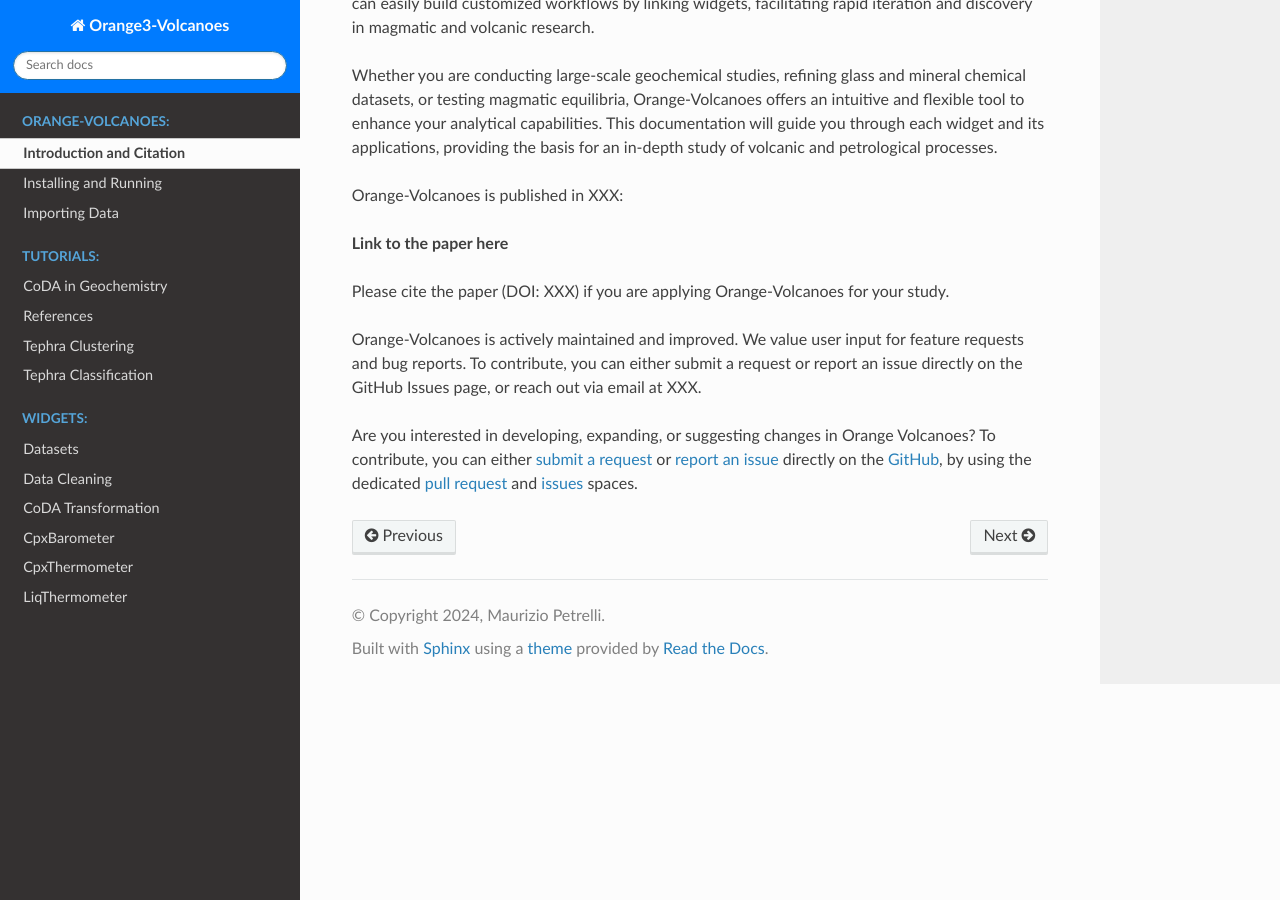
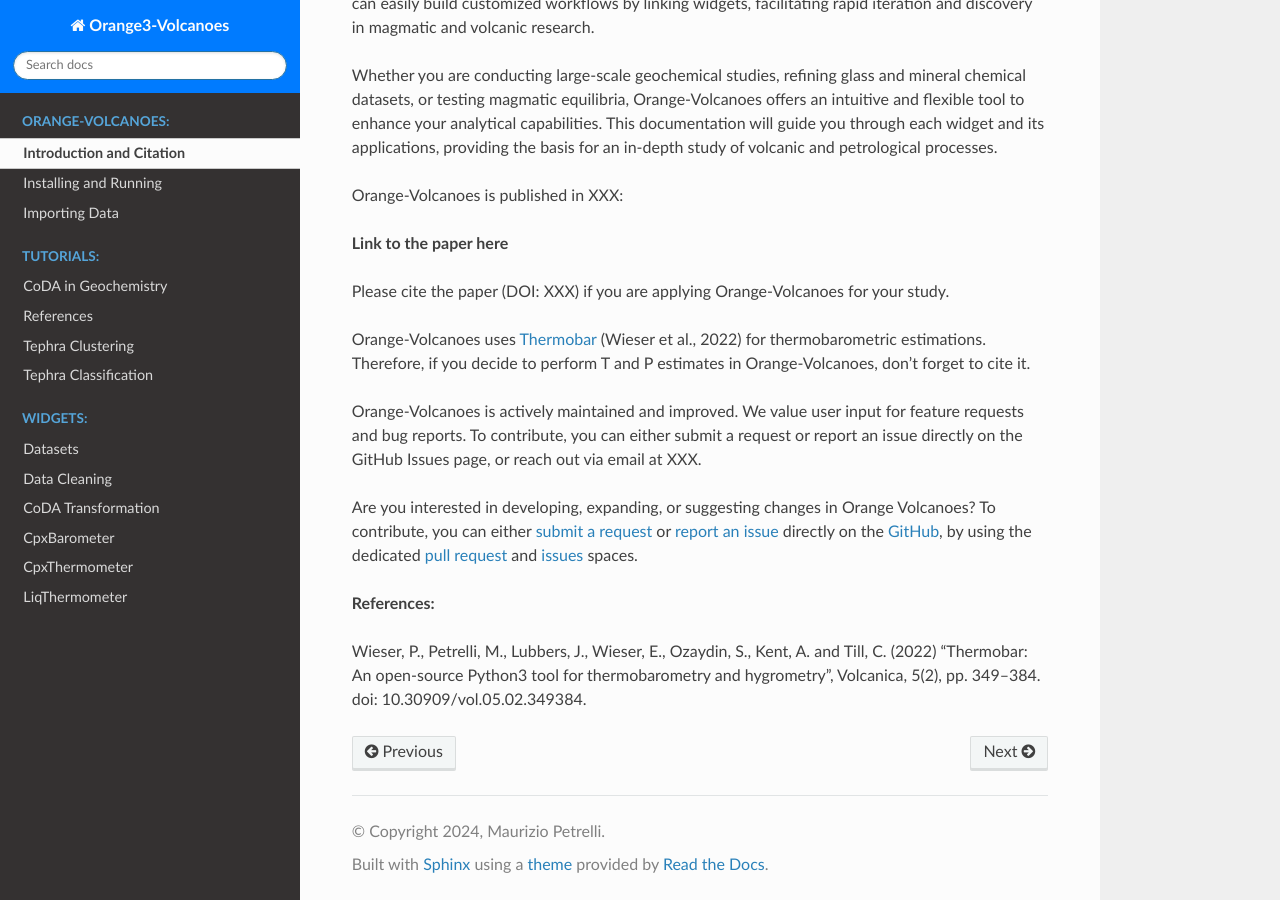
Before and after one commit to AIVolcanoLab/orange3-volcanoes, a Sphinx documentation site: the page built from docs/source/introduction.rst, in a window 1280 px wide and 900 px high, scrolled down 1347 px. Built offline with Sphinx 7.4.7 and the Read the Docs theme 3.1.0, drawn with Linux system fonts in a browser that asks for light colours.

Commit message:
docs updates

```diff
--- a/docs/source/introduction.rst
+++ b/docs/source/introduction.rst
@@ -47,6 +47,11 @@ Orange-Volcanoes is published in XXX:
 
 Please cite the paper (DOI: XXX) if you are applying Orange-Volcanoes for your study.
 
+Orange-Volcanoes uses `Thermobar <https://www.jvolcanica.org/ojs/index.php/volcanica/article/view/161>`_
+(Wieser et al., 2022) for thermobarometric estimations. Therefore, if you decide to perform T and P estimates in Orange-Volcanoes, don't forget to cite it.
+
+
+
 Orange-Volcanoes is actively maintained and improved. We value user input for feature requests and bug
 reports. To contribute, you can either submit a request or report an issue directly on the GitHub Issues
 page, or reach out via email at XXX.
@@ -60,3 +65,7 @@ by using the dedicated `pull request`_ and `issues`_ spaces.
 .. _pull request: https://github.com/AIVolcanoLab/orange3-volcanoes/pulls
 .. _issues: https://github.com/AIVolcanoLab/orange3-volcanoes/issues
 .. _GitHub: https://github.com/AIVolcanoLab/orange3-volcanoes
+
+**References:**
+
+Wieser, P., Petrelli, M., Lubbers, J., Wieser, E., Ozaydin, S., Kent, A. and Till, C. (2022) “Thermobar: An open-source Python3 tool for thermobarometry and hygrometry”, Volcanica, 5(2), pp. 349–384. doi: 10.30909/vol.05.02.349384.
```
Also changed, not shown: 2 other files.
